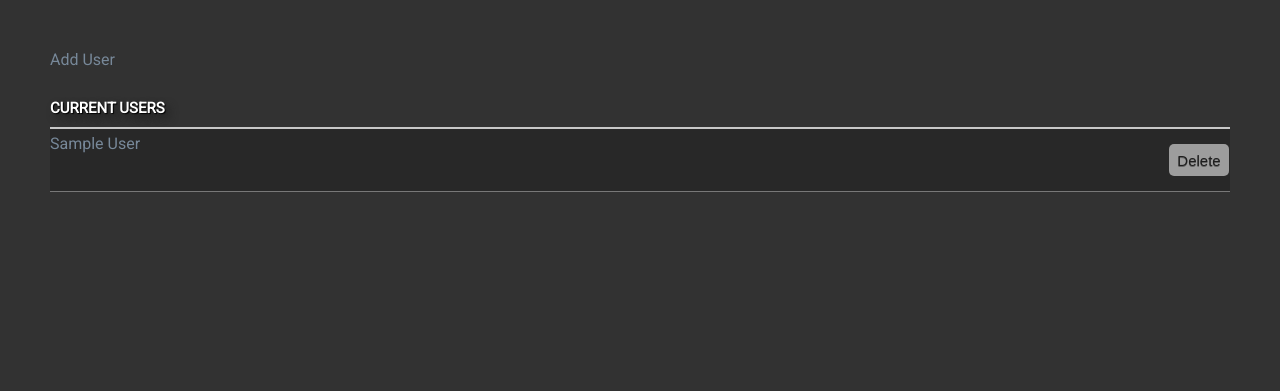
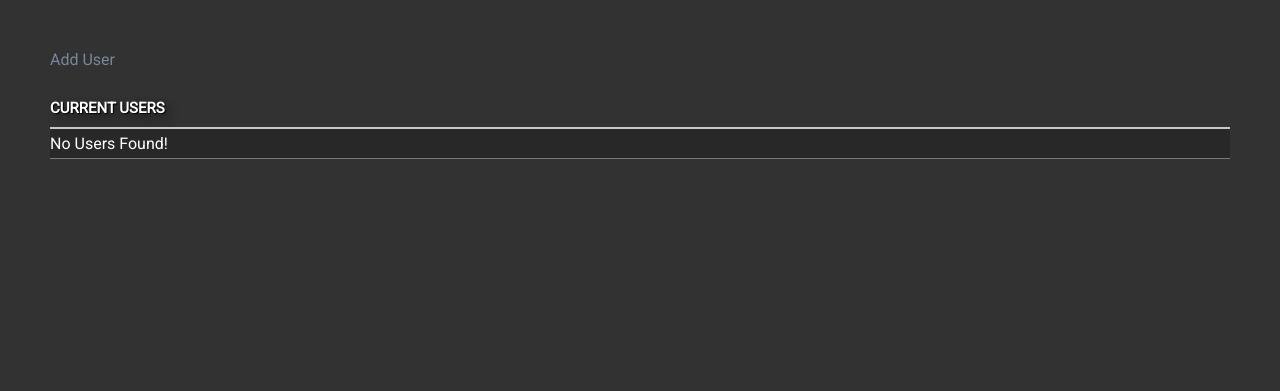
Before and after one commit to jonathanstallings/cf-django, a Django app: page /users/ in a window 1280 px wide. Shown: the part 53-444 px from the top of the page. Run offline with Django 3.2, Linux system fonts and the light colour scheme; some libraries are stand-ins or nearby versions.

Commit message:
Complete basic functionality.

```diff
--- a/users/templates/users/index.html
+++ b/users/templates/users/index.html
@@ -4,10 +4,16 @@
 <section id="current-users">
     <h3>Current Users</h3>
     <ul>
+    {% if user_list %}
+        {% for user in user_list %}
         <li>
-            <a href="#">Sample User</a>
-            <button class="delete">Delete</button>
+            <a href="{% url 'users:detail' user.id %}">{{ user.name_abbrev }}</a>
+            <a href="{% url 'users:delete' user.id %}" class="button">Delete</a>
         </li>
+        {% endfor %}
+    {% else %}
+        <li>No Users Found!</li>
+    {% endif %}
     </ul>
 </section>
 {% endblock %}
--- a/users/urls.py
+++ b/users/urls.py
@@ -7,5 +7,5 @@ urlpatterns = [
     url(r'^/add/$', views.AddView, name='add'),
     url(r'^(?P<user_id>\d+)$', views.DetailView, name='detail'),
     url(r'^(?P<user_id>\d+)/edit/$', views.EditView, name='edit'),
-    url(r'^(?P<user_id>\d+)/delete/$', views.EditView, name='delete'),
+    url(r'^(?P<user_id>\d+)/delete/$', views.DeleteView, name='delete'),
 ]
--- a/users/views.py
+++ b/users/views.py
@@ -43,3 +43,9 @@ def EditView(request, user_id):
 
     u.save()
     return HttpResponseRedirect(reverse('users:index'))
+
+
+def DeleteView(request, user_id):
+    u = get_object_or_404(User, pk=user_id)
+    u.delete()
+    return HttpResponseRedirect(reverse('users:index'))
```
